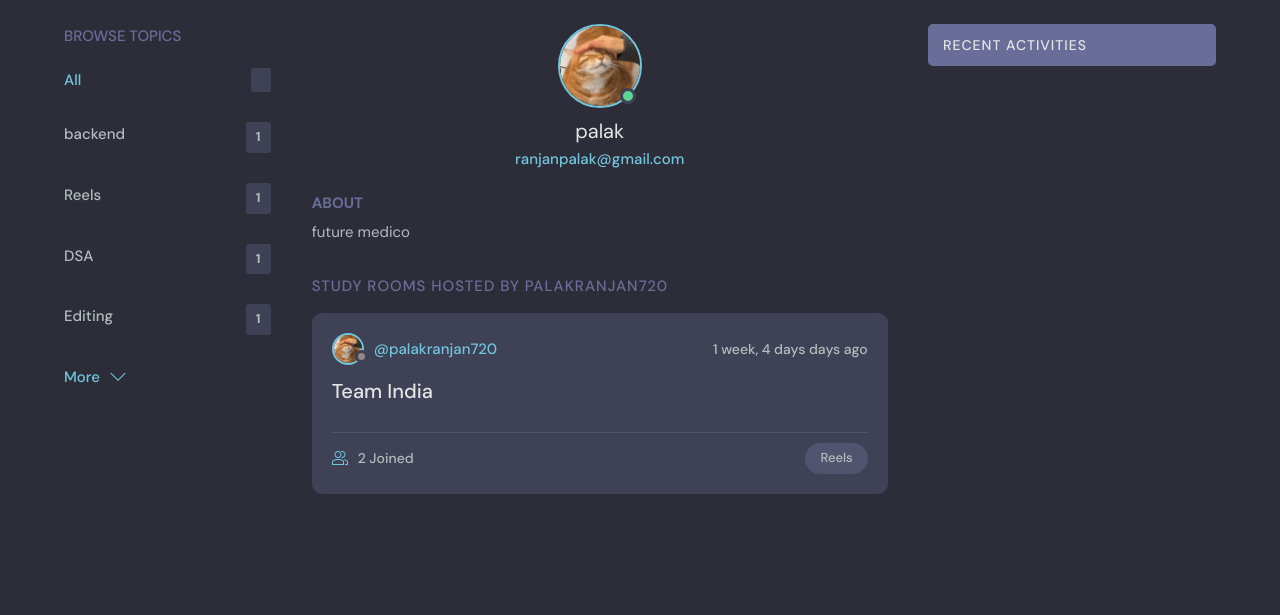
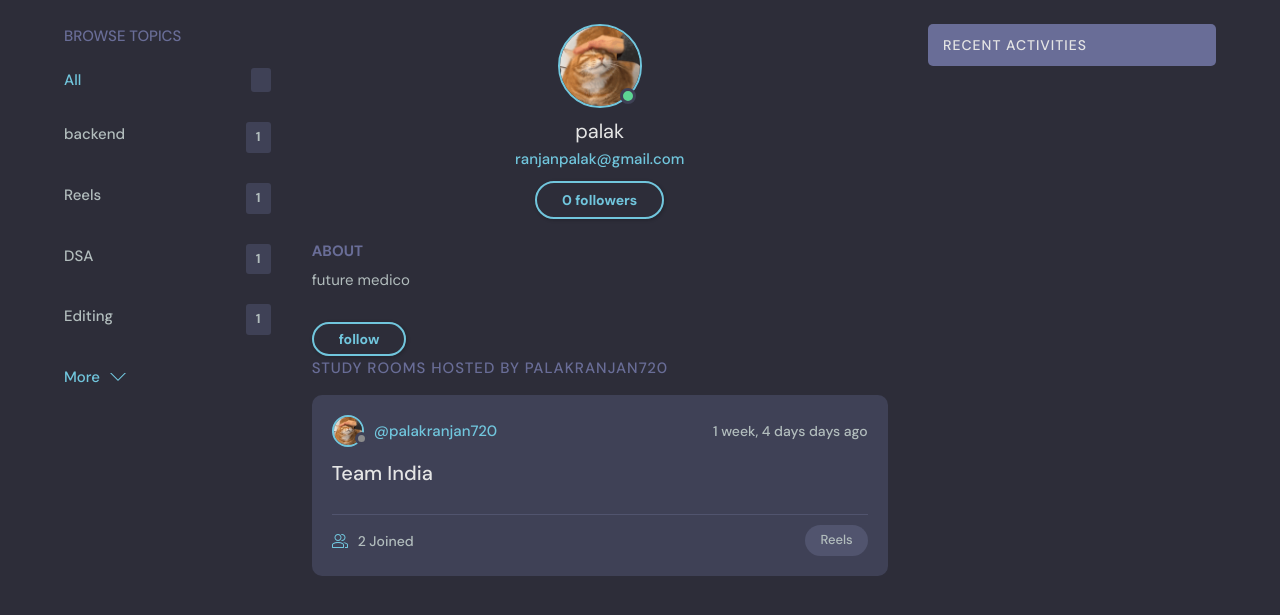
Before and after one commit to srivastavapriyanshu247-tech/Studyroom, a Django app: page /user_profile/2/ in a window 1280 px wide. Shown: the part 76-691 px from the top of the page. Run offline with Django 5.2, Linux system fonts and the light colour scheme; a user stored in the database is signed in; data comes from the database, SQL or seed files in the repository; both versions use the stored data as it was after the commit.

Commit message:
added followers feature

```diff
--- a/base/models.py
+++ b/base/models.py
@@ -6,6 +6,7 @@ class User(AbstractUser):
     bio=models.TextField(null=True)
     email=models.CharField(unique=True)
     avatar=models.ImageField(null=True,default='avatar.svg')
+    followers=models.ManyToManyField('self',related_name='following',symmetrical=False,blank=True)
     USERNAME_FIELD='email'
     REQUIRED_FIELDS=[]
 
--- a/base/views.py
+++ b/base/views.py
@@ -106,13 +106,24 @@ def room(request,pk):
 
 def room2(request,pk):
     return render(request,'room2.html')
-
+@login_required(login_url='login')
 def user_profile(request,pk):
     host=User.objects.get(id=pk)
+    q=request.GET.get('q','')
+    if q == 'follow':
+        host.followers.add(request.user)
+        host.save()
+        return redirect('userProfile',pk=host.id)
+    elif q == 'unfollow':
+        host.followers.remove(request.user)
+        host.save()
+        return redirect('userProfile',pk=host.id)
     mussage=host.message_set.all().order_by('-created')[:5]
     rooms=host.room_set.all()
     topics=topic.objects.all()[:4]
-    content={'user':host, 'mussages':mussage, 'rooms':rooms,'topics':topics}
+    followings=host.following.all()
+    is_following=host.followers.filter(id=request.user.id).exists()
+    content={'user':host, 'mussages':mussage, 'rooms':rooms,'topics':topics,'is_following':is_following}
     return render(request,'user_profile.html',content)
 
 @login_required(login_url='login')
--- a/template/user_profile.html
+++ b/template/user_profile.html
@@ -21,6 +21,7 @@
             {% if user == request.user %}
             <a href="{% url 'editUser' %}" class="btn btn--main btn--pill">Edit Profile</a>
             {% endif %}
+            <a href="" class="btn btn--main btn--pill">{{user.followers.count}} followers</a>
           </div>
           <div class="profile__about">
             <h3>About</h3>
@@ -29,7 +30,16 @@
             </p>
           </div>
         </div>
-
+        <div>
+          {% if user != request.user %}
+          <form method="post" action="{% url 'userProfile' user.id %}?q={% if is_following %}unfollow{% else %}follow{% endif %}">
+            {% csrf_token %}
+          <button type="submit" class="btn btn--main btn--pill">
+            {% if is_following %} unfollow {% else %} follow {% endif %}
+          </button>
+          </form>
+          {% endif %}
+        </div>
         <div class="roomList__header">
           <div>
             <h2>Study Rooms Hosted by {{user.username}}</a>
```
Also changed, not shown: base/migrations/0004_user_followers.py (added), base/migrations/0005_remove_user_followers_user_followers.py (added), db.sqlite3.
